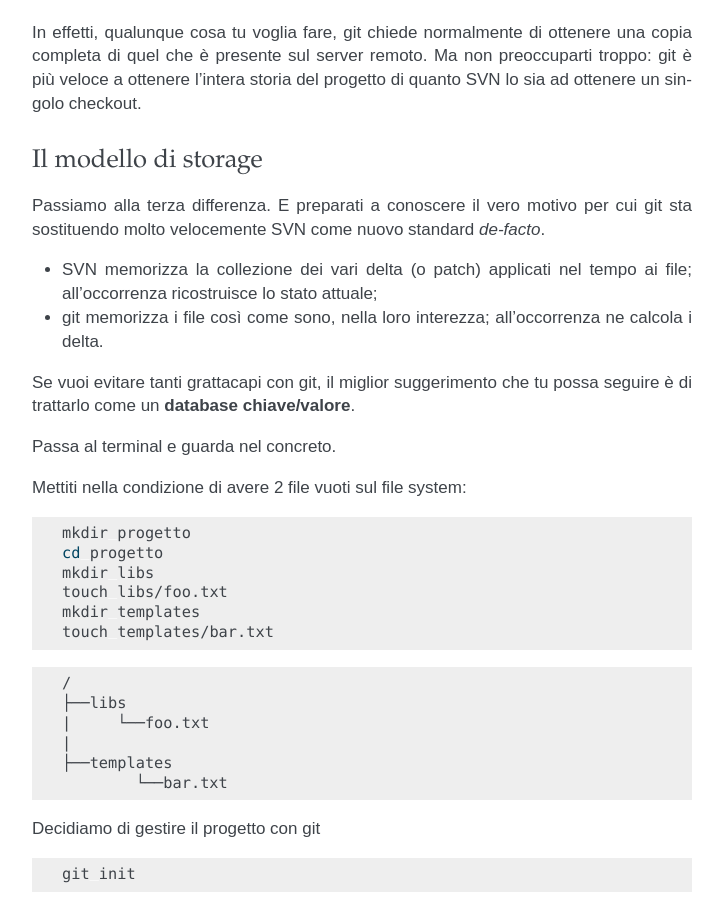
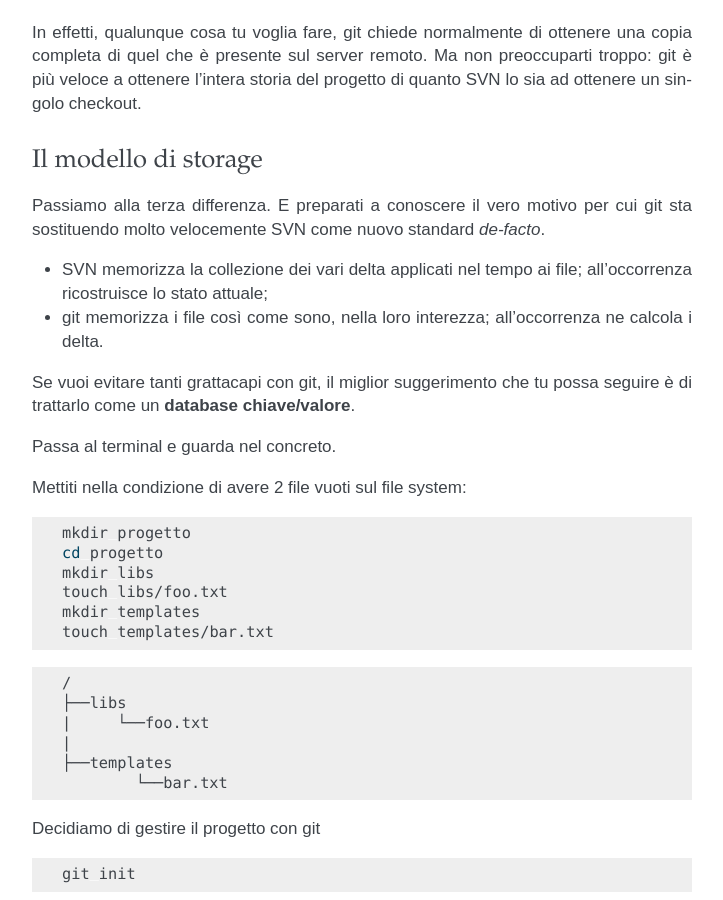
Before and after one commit to arialdomartini/get-git, a Sphinx documentation site: the page built from docs/get-git.rst, in a window 1280 px wide and 900 px high, scrolled down 3295 px. Shown: the whole window, without its empty margins (388-1111 px from the left). Built offline with Sphinx 7.4.7, drawn with Linux system fonts in a browser that asks for light colours.

```diff
--- a/docs/get-git.rst
+++ b/docs/get-git.rst
@@ -183,7 +183,7 @@
 per cui git sta sostituendo molto velocemente SVN come nuovo standard
 *de-facto*.
 
--  SVN memorizza la collezione dei vari delta (o patch) applicati nel
+-  SVN memorizza la collezione dei vari delta applicati nel
    tempo ai file; all'occorrenza ricostruisce lo stato attuale;
 -  git memorizza i file così come sono, nella loro interezza;
    all'occorrenza ne calcola i delta.
```
Also changed, not shown: 2 other files.
